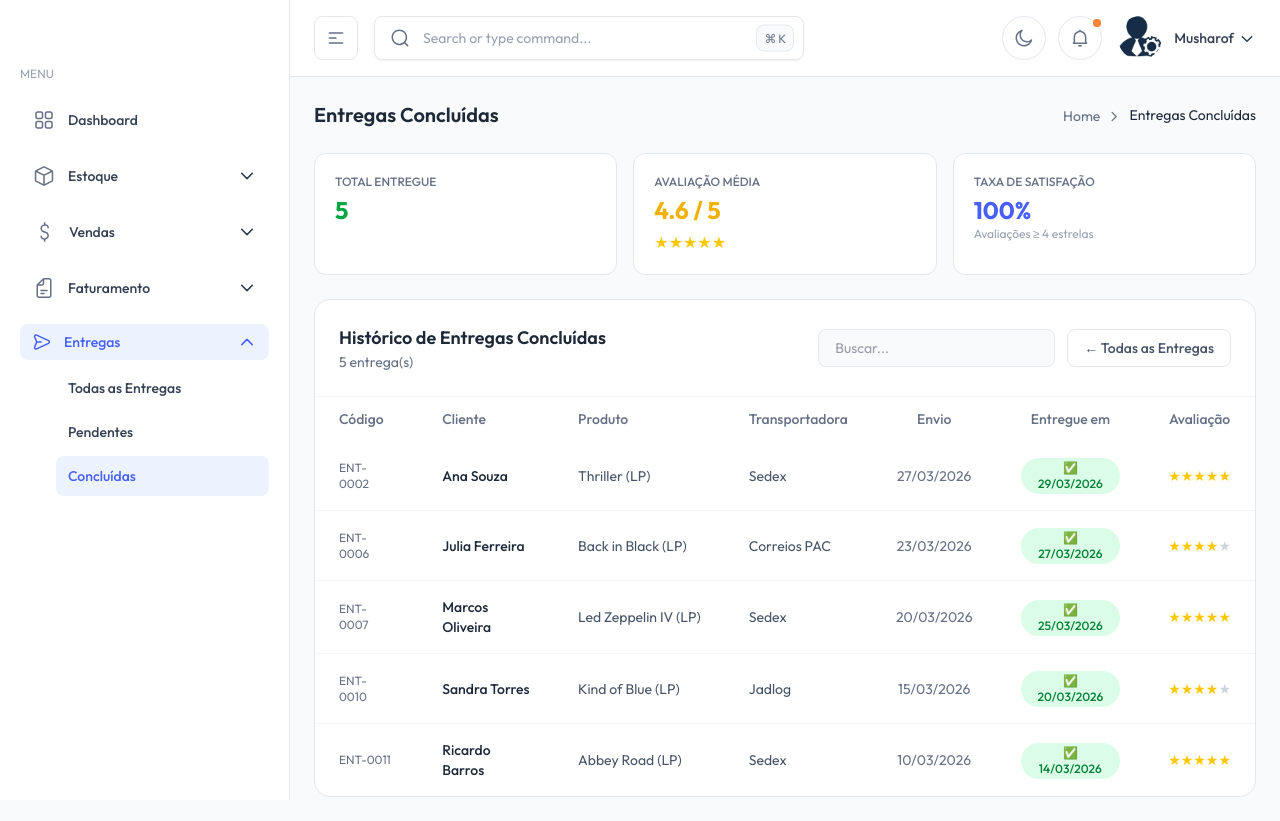
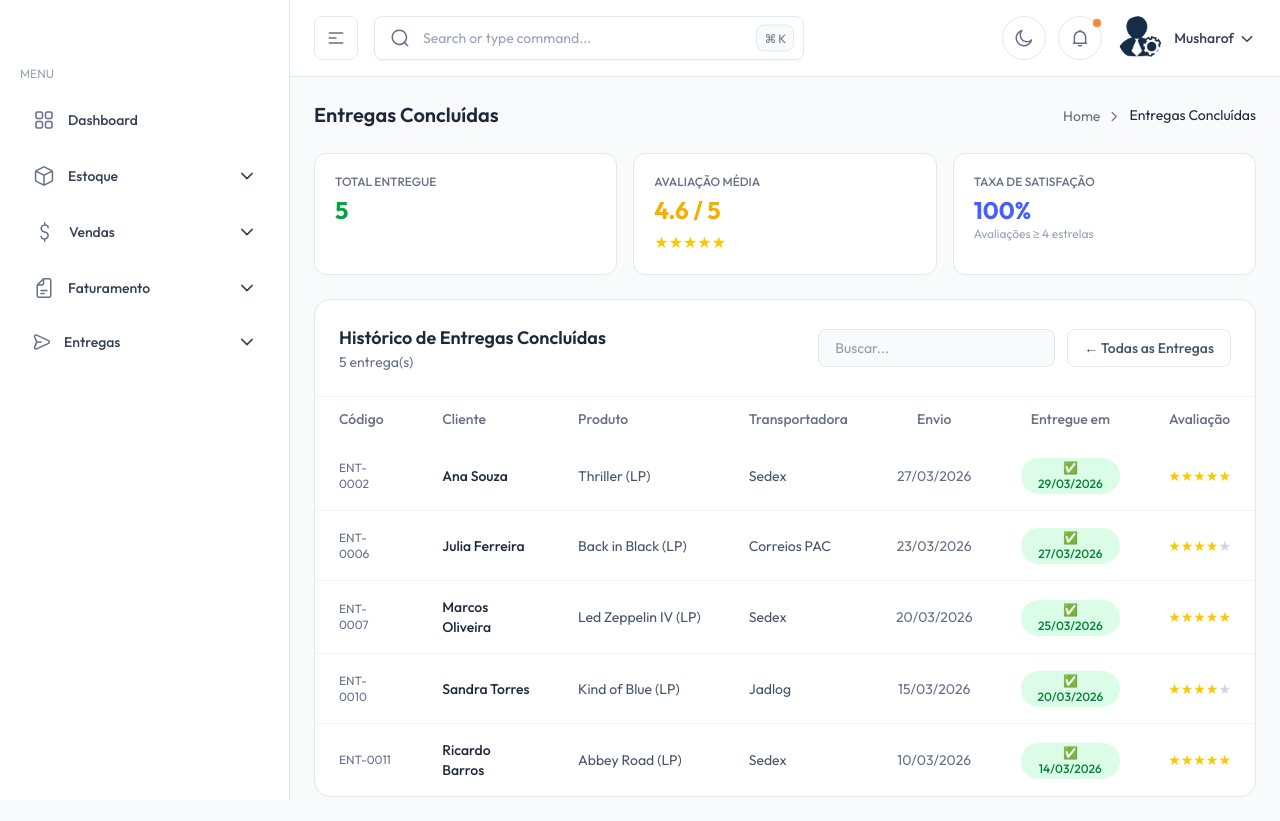
Before and after one commit to ec-univesp/admin-loja-disco, a Next.js app: page /entregas/concluidas in a window 1280 px wide. Built offline with nearby package versions, Linux system fonts and the light colour scheme.

Commit message:
adjust imports and solved warnings

```diff
--- a/src/components/ecommerce/VendasRecentes.tsx
+++ b/src/components/ecommerce/VendasRecentes.tsx
@@ -7,7 +7,6 @@ import {
   TableRow,
 } from "../ui/table";
 import Badge from "../ui/badge/Badge";
-import Image from "next/image";
 
 interface VendaDisco {
   id: number;
--- a/src/context/ThemeContext.tsx
+++ b/src/context/ThemeContext.tsx
@@ -15,28 +15,22 @@ const ThemeContext = createContext<ThemeContextType | undefined>(undefined);
 export const ThemeProvider: React.FC<{ children: React.ReactNode }> = ({
   children,
 }) => {
-  const [theme, setTheme] = useState<Theme>("light");
-  const [isInitialized, setIsInitialized] = useState(false);
+  const [theme, setTheme] = useState<Theme>(() => {
+    if (typeof window === "undefined") {
+      return "light";
+    }
+    const savedTheme = localStorage.getItem("theme") as Theme | null;
+    return savedTheme || "light";
+  });
 
   useEffect(() => {
-    // This code will only run on the client side
-    const savedTheme = localStorage.getItem("theme") as Theme | null;
-    const initialTheme = savedTheme || "light"; // Default to light theme
-
-    setTheme(initialTheme);
-    setIsInitialized(true);
-  }, []);
-
-  useEffect(() => {
-    if (isInitialized) {
-      localStorage.setItem("theme", theme);
-      if (theme === "dark") {
-        document.documentElement.classList.add("dark");
-      } else {
-        document.documentElement.classList.remove("dark");
-      }
+    localStorage.setItem("theme", theme);
+    if (theme === "dark") {
+      document.documentElement.classList.add("dark");
+    } else {
+      document.documentElement.classList.remove("dark");
     }
-  }, [theme, isInitialized]);
+  }, [theme]);
 
   const toggleTheme = () => {
     setTheme((prevTheme) => (prevTheme === "light" ? "dark" : "light"));
--- a/src/layout/AppHeader.tsx
+++ b/src/layout/AppHeader.tsx
@@ -3,8 +3,6 @@ import { ThemeToggleButton } from "@/components/common/ThemeToggleButton";
 import NotificationDropdown from "@/components/header/NotificationDropdown";
 import UserDropdown from "@/components/header/UserDropdown";
 import { useSidebar } from "@/context/SidebarContext";
-import Image from "next/image";
-import Link from "next/link";
 import React, { useState ,useEffect,useRef} from "react";
 
 const AppHeader: React.FC = () => {
--- a/src/layout/AppSidebar.tsx
+++ b/src/layout/AppSidebar.tsx
@@ -1,7 +1,6 @@
 "use client";
-import React, { useEffect, useRef, useState, useCallback } from "react";
+import React, { useEffect, useRef, useState } from "react";
 import Link from "next/link";
-import Image from "next/image";
 import { usePathname } from "next/navigation";
 import { useSidebar } from "../context/SidebarContext";
 import {
@@ -67,6 +66,42 @@ const navItems: NavItem[] = [
 const AppSidebar: React.FC = () => {
   const { isExpanded, isMobileOpen, isHovered, setIsHovered } = useSidebar();
   const pathname = usePathname();
+  const [openSubmenu, setOpenSubmenu] = useState<{
+    type: "main";
+    index: number;
+  } | null>(null);
+  const [subMenuHeight, setSubMenuHeight] = useState<Record<string, number>>({});
+  const subMenuRefs = useRef<Record<string, HTMLDivElement | null>>({});
+
+  // Close submenu when pathname changes
+  useEffect(() => {
+    // eslint-disable-next-line react-hooks/set-state-in-effect
+    setOpenSubmenu(null);
+  }, [pathname]);
+
+  // Update submenu height when it changes
+  useEffect(() => {
+    if (openSubmenu !== null) {
+      const key = `main-${openSubmenu.index}`;
+      if (subMenuRefs.current[key]) {
+        setSubMenuHeight((prevHeights) => ({
+          ...prevHeights,
+          [key]: subMenuRefs.current[key]?.scrollHeight || 0,
+        }));
+      }
+    }
+  }, [openSubmenu]);
+
+  const isActive = (path: string) => path === pathname;
+
+  const handleSubmenuToggle = (index: number) => {
+    setOpenSubmenu((prevOpenSubmenu) => {
+      if (prevOpenSubmenu && prevOpenSubmenu.index === index) {
+        return null;
+      }
+      return { type: "main", index };
+    });
+  };
 
   const renderMenuItems = (
     items: NavItem[],
@@ -194,56 +229,6 @@ const AppSidebar: React.FC = () => {
     </ul>
   );
 
-  const [openSubmenu, setOpenSubmenu] = useState<{
-    type: "main";
-    index: number;
-  } | null>(null);
-  const [subMenuHeight, setSubMenuHeight] = useState<Record<string, number>>(
-    {}
-  );
-  const subMenuRefs = useRef<Record<string, HTMLDivElement | null>>({});
-
-  const isActive = useCallback((path: string) => path === pathname, [pathname]);
-
-  useEffect(() => {
-    let matchedIndex: number | null = null;
-    navItems.forEach((nav, index) => {
-      if (nav.subItems) {
-        nav.subItems.forEach((subItem) => {
-          if (isActive(subItem.path)) {
-            matchedIndex = index;
-          }
-        });
-      }
-    });
-    if (matchedIndex !== null) {
-      setOpenSubmenu({ type: "main", index: matchedIndex });
-    } else {
-      setOpenSubmenu(null);
-    }
-  }, [pathname, isActive]);
-
-  useEffect(() => {
-    if (openSubmenu !== null) {
-      const key = `main-${openSubmenu.index}`;
-      if (subMenuRefs.current[key]) {
-        setSubMenuHeight((prevHeights) => ({
-          ...prevHeights,
-          [key]: subMenuRefs.current[key]?.scrollHeight || 0,
-        }));
-      }
-    }
-  }, [openSubmenu]);
-
-  const handleSubmenuToggle = (index: number) => {
-    setOpenSubmenu((prevOpenSubmenu) => {
-      if (prevOpenSubmenu && prevOpenSubmenu.index === index) {
-        return null;
-      }
-      return { type: "main", index };
-    });
-  };
-
   return (
     <aside
       className={`fixed mt-16 flex flex-col lg:mt-0 top-0 px-5 left-0 bg-white dark:bg-gray-900 dark:border-gray-800 text-gray-900 h-screen transition-all duration-300 ease-in-out z-50 border-r border-gray-200
```
